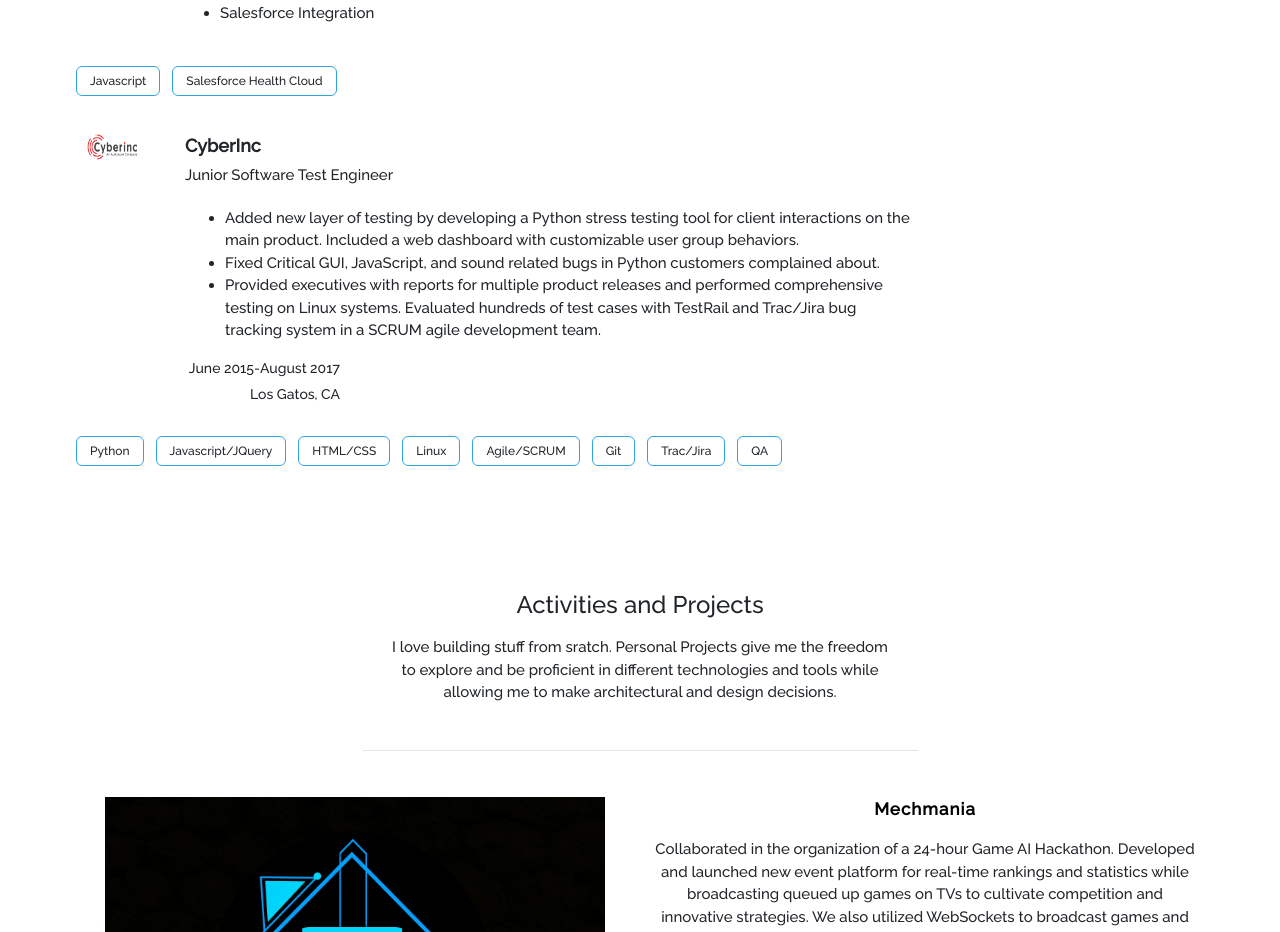
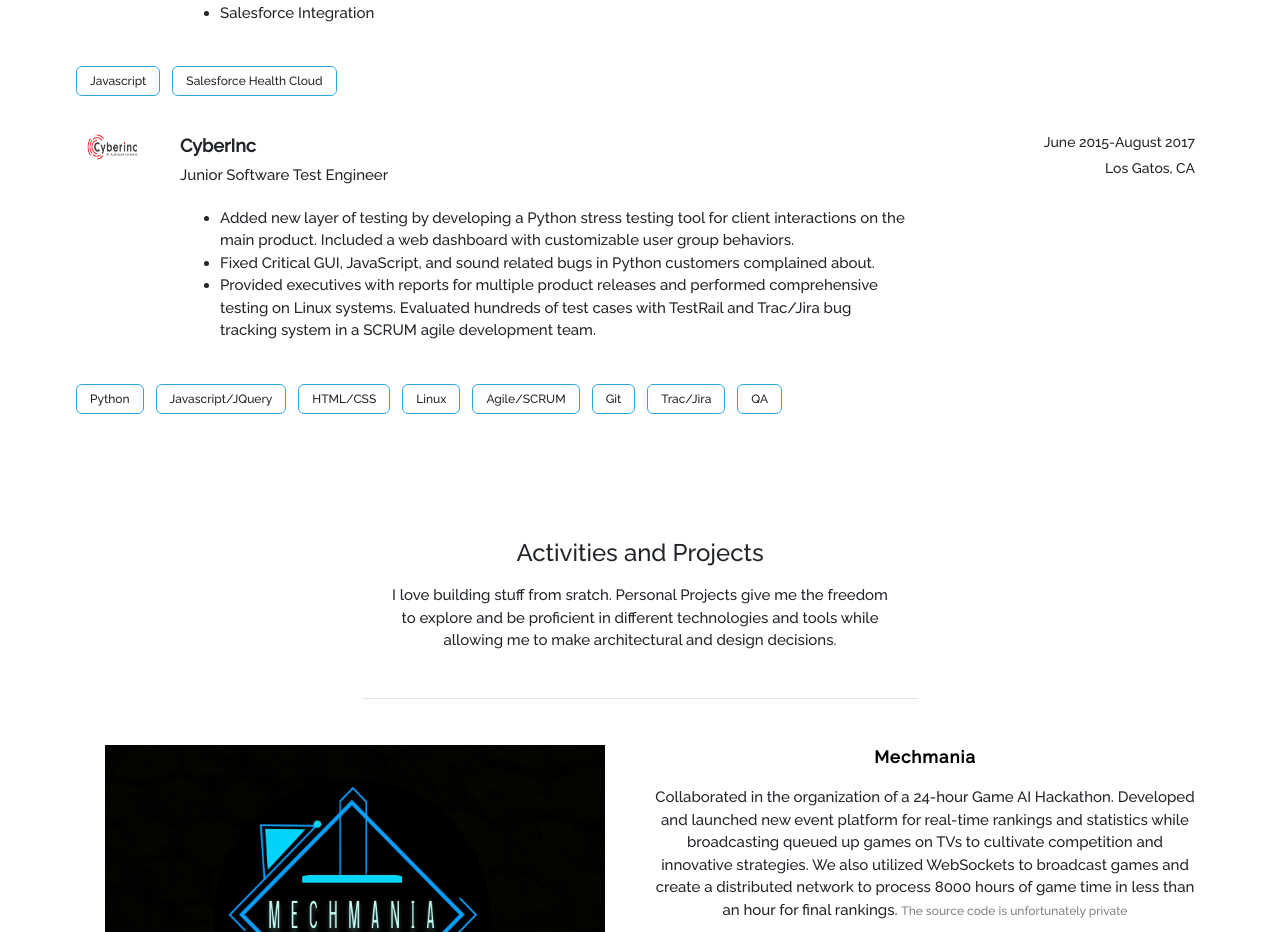
Before and after one commit to tko22/old.timothyko.org, a React (Create React App) app in the folder frontend/: page / in a window 1280 px wide. Shown: the part 1880-2812 px from the top of the page. Built offline with nearby package versions, Linux system fonts and the light colour scheme.

Commit message:
fixed grid error for cyberinc

```diff
--- a/frontend/src/components/Resume.js
+++ b/frontend/src/components/Resume.js
@@ -92,7 +92,7 @@
                             <div className="col-md-1">
                                 <img style={{paddingTop:4}}src={cyberinc} height="30" width="70"style={{paddingRight:5}}/>
                             </div>
-                            <div style={{marginLeft:5}} className="col-md-8">
+                            <div className="col-md-8">
                                 <div className="left-align-wrapper">
                                     <p className="title">CyberInc</p>
                                     <p className="sub">Junior Software Test Engineer</p>
```
